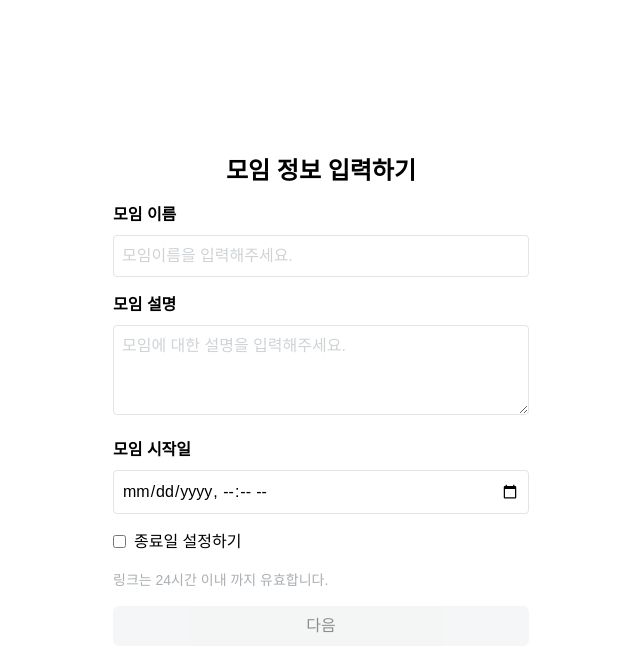
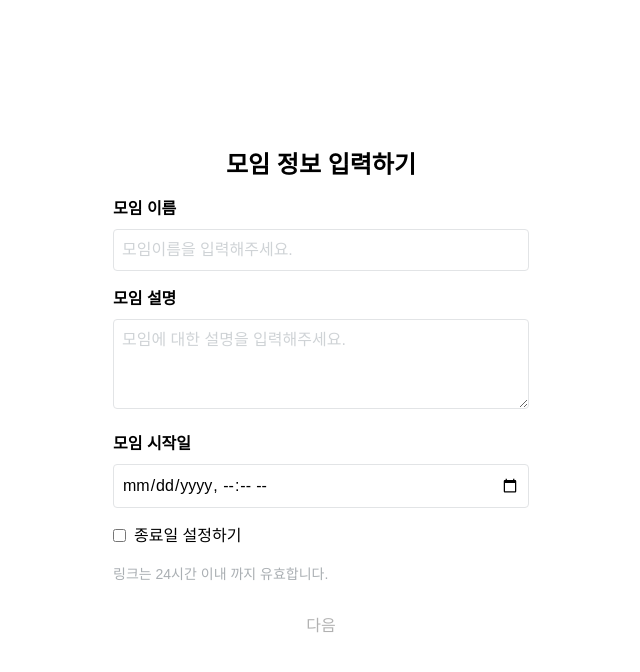
Before and after one commit to dnd-side-project/dnd-11th-6-frontend, a Next.js app: page /create-meeting in a window 1280 px wide. Shown: the top 672 px of the page, without its empty margins (319-959 px from the left). Built offline with nearby package versions, Linux system fonts and the light colour scheme; a web font is replaced by a local one.

Commit message:
fix: Button 컴포넌트 수정 및 애니메이션 추가

```diff
--- a/src/components/Button/index.tsx
+++ b/src/components/Button/index.tsx
@@ -1,53 +1,47 @@
 import React from 'react'
 
-type ButtonVariant = 'primary' | 'secondary' | 'outline' | 'ghost'
-type ButtonSize = 'sm' | 'md' | 'lg'
+type ButtonVariant = 'primary' | 'light'
 
 export interface ButtonProps
   extends React.ButtonHTMLAttributes<HTMLButtonElement> {
   children: React.ReactNode
   variant?: ButtonVariant
-  size?: ButtonSize
   fullWidth?: boolean
+  width?: string
 }
 
 const variantStyles: Record<ButtonVariant, string> = {
-  primary: 'bg-blue-600 text-white hover:bg-blue-700 focus:ring-blue-500',
-  secondary: 'bg-gray-200 text-gray-900 hover:bg-gray-300 focus:ring-gray-500',
-  outline:
-    'bg-transparent border border-gray-300 text-gray-700 hover:bg-gray-100 focus:ring-gray-500',
-  ghost: 'bg-transparent text-gray-700 hover:bg-gray-100 focus:ring-gray-500',
-}
-
-const sizeStyles: Record<ButtonSize, string> = {
-  sm: 'px-3 py-1.5 text-sm',
-  md: 'px-4 py-2 text-base',
-  lg: 'px-6 py-3 text-lg',
+  primary: 'bg-gray-900 text-white text-lg ',
+  light: 'bg-gray-100 border border-gray-300 text-gray-900 text-lg ',
 }
 
 export function Button({
   children,
   className = '',
   variant = 'primary',
-  size = 'md',
   fullWidth = false,
+  width,
   disabled = false,
   type = 'button',
   ...props
 }: ButtonProps) {
+  const widthStyle = width ? { width } : fullWidth ? { width: '100%' } : {}
+  const animationClass = disabled
+    ? ''
+    : 'transform transition-transform duration-150 active:scale-95'
+
   return (
     <button
       type={type}
       className={`
-        inline-flex items-center justify-center font-medium rounded-md
-        focus:outline-none focus:ring-2 focus:ring-offset-2
+        inline-flex py-[14px] px-[34px] items-center justify-center font-medium rounded-xl
         transition duration-150 ease-in-out
         ${variantStyles[variant]}
-        ${sizeStyles[size]}
         ${fullWidth ? 'w-full' : ''}
-        ${disabled ? 'opacity-50 cursor-not-allowed' : ''}
+        ${disabled ? 'opacity-30 cursor-not-allowed' : animationClass}
         ${className}
       `}
+      style={widthStyle}
       disabled={disabled}
       {...props}
     >
```
Also changed, not shown: 1 other file (tests, documents, lock files or other folders).
